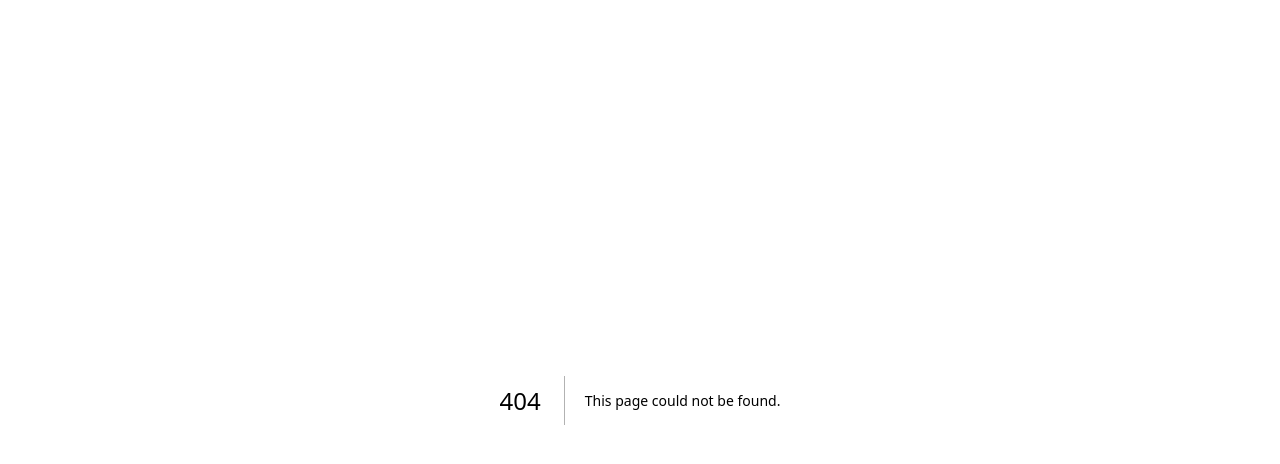
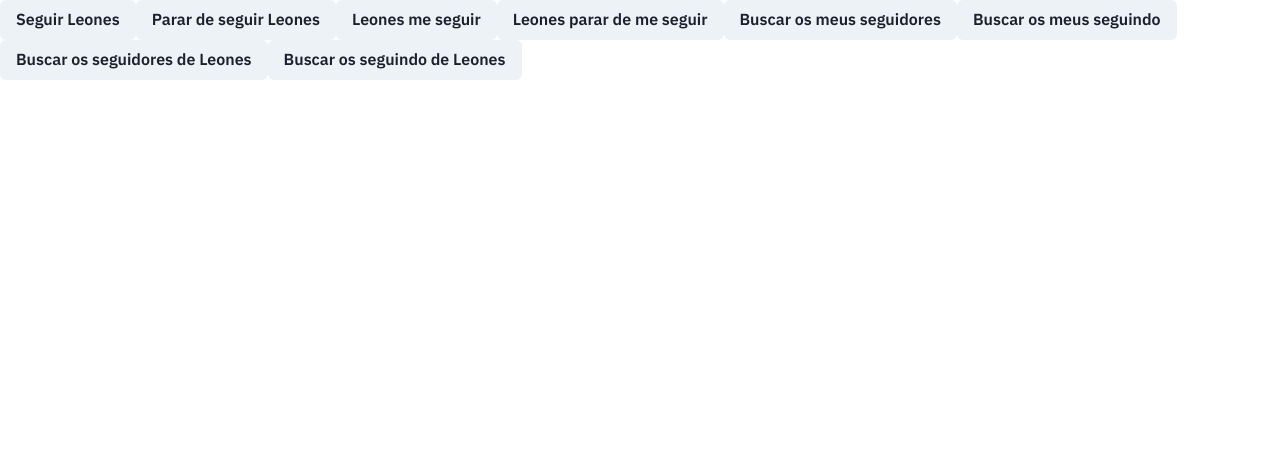
Before and after one commit to groovesync/frontend, a Next.js app: page /testeFollow in a window 1280 px wide. Before the commit this address had no page. Shown: the top 464 px of the page. Built offline with nearby package versions, Linux system fonts and the light colour scheme.

Commit message:
Get followers and following;Minor fixes also

```diff
--- a/components/ProfileHeading/ProfileHeading.tsx
+++ b/components/ProfileHeading/ProfileHeading.tsx
@@ -3,6 +3,22 @@ import { useEffect, useState } from "react";
 import FollowersModal from "../FollowersModal/FollowersModal";
 import OpenSpotifyButton from "../OpenSpotifyButton/OpenSpotifyButton";
 import userProfileData from "../../mockData/userProfileData.json"
+
+interface FollowersResponse {
+  followers: {
+      user_id: string,
+      user_display_name: string,
+      user_image: string
+  }[]
+}
+
+interface FollowingResponse {
+  following: {
+      user_id: string,
+      user_display_name: string,
+      user_image: string
+  }[]
+}
 
 export default function ProfileHeading() {
 
@@ -10,20 +26,42 @@ export default function ProfileHeading() {
   const [modalType, setModalType] = useState<"followers"|"following">("followers")
   const [username, setUsername] = useState("")
   const [userProfilePictureURL, setUserProfilePictureURL] = useState("")
+  const [spotifyId, setSpotifyId] = useState("")
+  const [followers, setFollowers] = useState<FollowersResponse>()
+  const [following, setFollowing] = useState<FollowingResponse>()
 
     useEffect(() => {
         if (typeof window !== "undefined") {
           setUserProfilePictureURL(localStorage.getItem("@groovesync-profile-picture-url") || "")
           setUsername(localStorage.getItem("@groovesync-username") || "")
+          setSpotifyId(localStorage.getItem("@groovesync-spotify-id") || "")
         }
+
+        fetch(`http://150.165.85.37:5000/follow/followers/${localStorage.getItem("@groovesync-spotify-id") || ""}`,{
+          headers: {
+              "Authorization": "Bearer " + localStorage.getItem("@groovesync-backend-token"),
+              "Spotify-Token": localStorage.getItem("@groovesync-spotify-access-token") || "",
+              "Content-Type": "application/json"
+          }})
+        .then((res) => res.json())
+        .then((data) => setFollowers(data))
+
+        fetch(`http://150.165.85.37:5000/follow/following/${localStorage.getItem("@groovesync-spotify-id") || ""}`,{
+            headers: {
+                "Authorization": "Bearer " + localStorage.getItem("@groovesync-backend-token"),
+                "Spotify-Token": localStorage.getItem("@groovesync-spotify-access-token") || "",
+                "Content-Type": "application/json"
+            }})
+        .then((res) => res.json())
+        .then((data) => setFollowing(data))
     }, [])
-
-  const user = userProfileData
 
   const openModal = (type: "followers" | "following") => {
     setModalType(type)
     onOpen()
   }
+
+  const user = userProfileData
 
   return (
     <>
@@ -43,30 +81,26 @@ export default function ProfileHeading() {
             justifyContent={"end"}
             alignItems={"start"}
             h="200px">
-        <OpenSpotifyButton link={user.spotifyProfile} text="Open Spotify Profile"/>
+        <OpenSpotifyButton link={"https://open.spotify.com/user/"+spotifyId} text="Open Spotify Profile"/>
 
           <Text fontSize="64px" fontWeight="bold" fontStyle="italic" color="brand.500">
             {username}
           </Text>
 
           <Text fontSize="16px" color="brand.500">
-              <Link href="#" fontWeight="regular" mr={2}>
-                {user.reviews} reviews
-              </Link>
-              •
               <Link href="#" fontWeight="regular" mx={2} onClick={() => openModal("followers")}>
-                {user.followers.length} followers
+                {followers?.followers ? followers?.followers.length : 0} followers
               </Link>
               •
               <Link href="#" fontWeight="regular" ml={2} onClick={() => openModal("following")}>
-                {user.following.length} following
+                {following?.following ? following?.following.length : 0} following
               </Link>
           </Text>
         </Box>
       </Flex>
     </Flex>
 
-    <FollowersModal isOpen={isOpen} onClose={onClose} onOpen={onOpen} modalType={modalType} userFollowers={user.followers} userFollowing={user.following}/>
+    <FollowersModal isOpen={isOpen} onClose={onClose} onOpen={onOpen} modalType={modalType} userFollowers={followers ? followers : {followers: [{user_display_name: "", user_id: "", user_image: ""}]}} userFollowing={following ? following : {following: [{user_display_name: "", user_id: "", user_image: ""}]}}/>
     </>
   );
 }
--- a/pages/profile.tsx
+++ b/pages/profile.tsx
@@ -19,6 +19,8 @@ interface UserReviews {
         release_year: string
     }[]
 }
+
+
 
 interface Favorite {
     favorites: {
@@ -62,7 +64,6 @@ export default function Profile() {
         .then((data) => setFavorites(data))
         .then(() => setIsLoadingFavorites(false))
         .catch((e) => console.error(e))
-
     }, [])
 
 
--- /dev/null
+++ b/pages/testeFollow.tsx
@@ -0,0 +1,97 @@
+import { Button } from "@chakra-ui/react"
+
+const TesteFollow = () => {
+
+    const seguir = (spotifyId1: string, spotifyId2: string) => {
+        fetch(`http://150.165.85.37:5000/follow/add`,{
+            method: "POST",
+            headers: {
+                "Authorization": "Bearer " + localStorage.getItem("@groovesync-backend-token"),
+                "Spotify-Token": localStorage.getItem("@groovesync-spotify-access-token") || "",
+                "Content-Type": "application/json"
+            },
+            body: JSON.stringify({"spotifyId1": spotifyId1, "spotifyId2": spotifyId2})})
+        .then((res) => res.json())
+        .then((data) => console.log(data))
+    }
+
+    const pararSeguir = (spotifyId1: string, spotifyId2: string) => {
+        fetch(`http://150.165.85.37:5000/follow/remove?spotifyId1=${spotifyId1}&spotifyId2=${spotifyId2}`,{
+            method: "DELETE",
+            headers: {
+                "Authorization": "Bearer " + localStorage.getItem("@groovesync-backend-token"),
+                "Spotify-Token": localStorage.getItem("@groovesync-spotify-access-token") || "",
+                "Content-Type": "application/json"
+            }})
+        .then((res) => res.json())
+        .then((data) => console.log(data))
+    }
+
+    const seguidores = (spotifyId: string) => {
+        fetch(`http://150.165.85.37:5000/follow/followers/${spotifyId}`,{
+            headers: {
+                "Authorization": "Bearer " + localStorage.getItem("@groovesync-backend-token"),
+                "Spotify-Token": localStorage.getItem("@groovesync-spotify-access-token") || "",
+                "Content-Type": "application/json"
+            }})
+        .then((res) => res.json())
+        .then((data) => console.log(data))
+    }
+
+    const seguindo = (spotifyId: string) => {
+        fetch(`http://150.165.85.37:5000/follow/following/${spotifyId}`,{
+            headers: {
+                "Authorization": "Bearer " + localStorage.getItem("@groovesync-backend-token"),
+                "Spotify-Token": localStorage.getItem("@groovesync-spotify-access-token") || "",
+                "Content-Type": "application/json"
+            }})
+        .then((res) => res.json())
+        .then((data) => console.log(data))
+    }
+
+    return (
+        <>
+        <Button
+            onClick={() => seguir("12145593378", "lusca.lindo")}>
+            Seguir Leones
+        </Button>
+
+        <Button
+            onClick={() => pararSeguir("12145593378", "lusca.lindo")}>
+            Parar de seguir Leones
+        </Button>
+
+        <Button
+            onClick={() => seguir("lusca.lindo", "12145593378")}>
+            Leones me seguir
+        </Button>
+
+        <Button
+            onClick={() => pararSeguir("lusca.lindo", "12145593378")}>
+            Leones parar de me seguir
+        </Button>
+
+        <Button
+            onClick={() => seguidores("12145593378")}>
+            Buscar os meus seguidores
+        </Button>
+
+        <Button
+            onClick={() => seguindo("12145593378")}>
+            Buscar os meus seguindo
+        </Button>
+
+        <Button
+            onClick={() => seguidores("lusca.lindo")}>
+            Buscar os seguidores de Leones
+        </Button>
+
+        <Button
+            onClick={() => seguindo("lusca.lindo")}>
+            Buscar os seguindo de Leones
+        </Button>
+        </>
+    )
+}
+
+export default TesteFollow
```
Also changed, not shown: components/FollowersModal/FollowersModal.tsx (+21 -11 lines).
